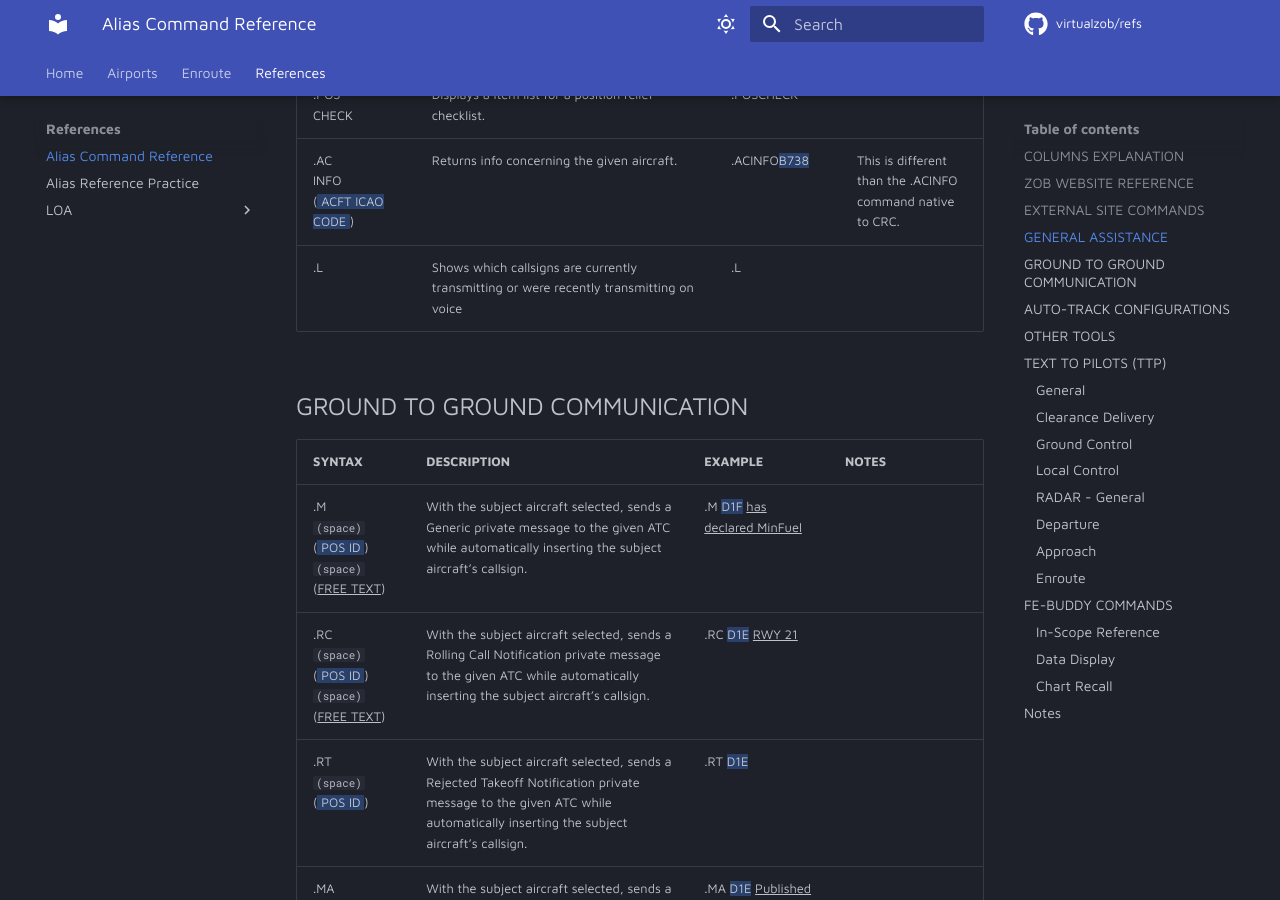
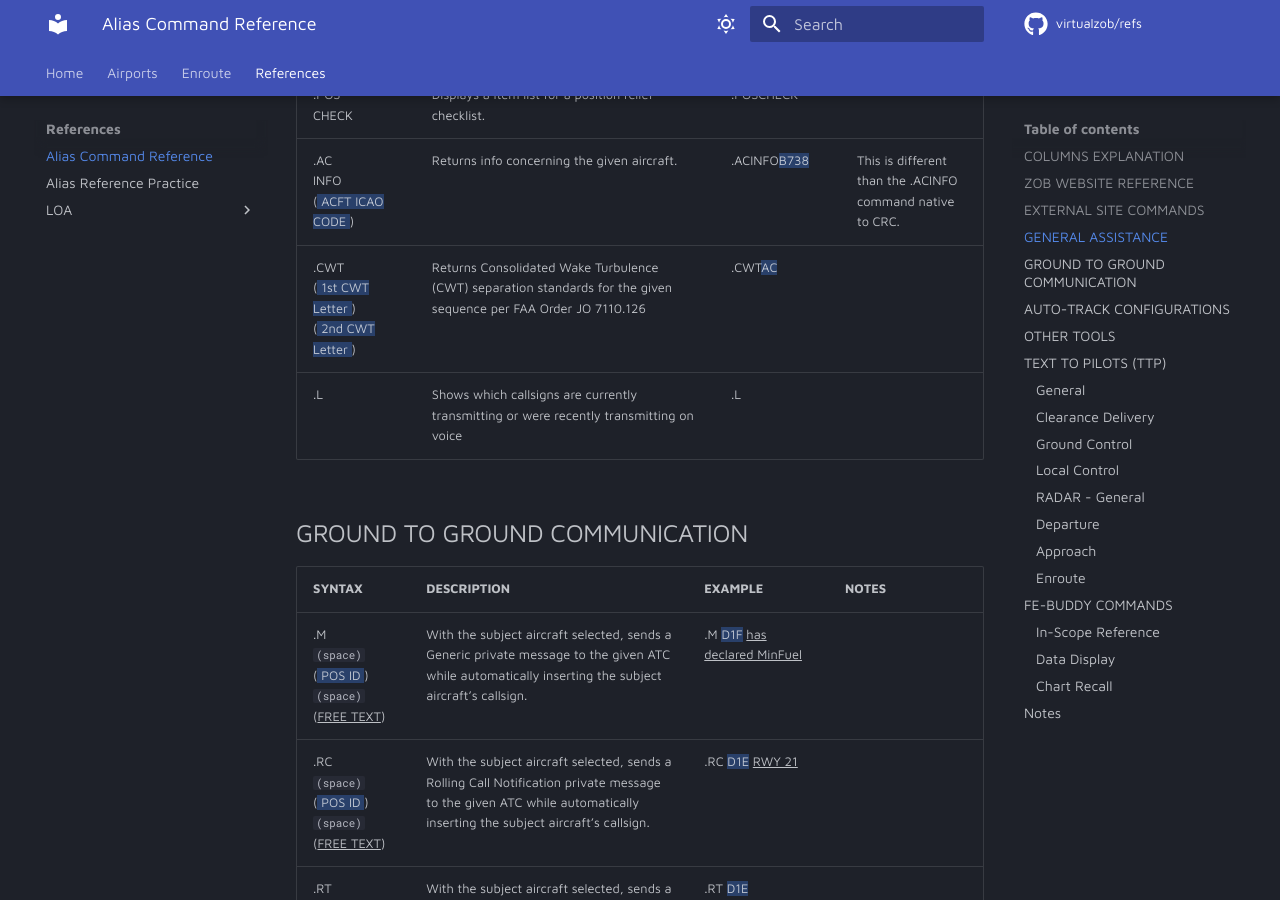
Before and after one commit to virtualZOB/refs, an MkDocs documentation site: the page built from docs/references/alias_cmd_ref.md, in a window 1280 px wide and 900 px high, scrolled down 3906 px. Built offline with MkDocs 1.6.1 and Material for MkDocs 9.7.7, drawn with Linux system fonts in a browser that asks for light colours; comment, search, counter and statistics services are not loaded.

Commit message:
Update alias_cmd_ref.md
Added alias reference to table for Consolidated Wake Turbulence (CWT) ISR commands.

```diff
--- a/docs/references/alias_cmd_ref.md
+++ b/docs/references/alias_cmd_ref.md
@@ -69,6 +69,7 @@ See "Text to Pilots" section for context.
 |   .OTP   |   Displays a script to read to the pilot with the format of a VFR-ON-TOP clearance.   |   .TOP   |      |
 |   .POS <br> CHECK   |   Displays a item list for a position relief checklist.   |   .POSCHECK   |      |
 |   .AC <br> INFO <br> ({== ACFT ICAO CODE ==})   |   Returns info concerning the given aircraft.   |   .ACINFO{==B738==}  |   This is different than the .ACINFO command native to CRC.   |
+|   .CWT <br> ({== 1st CWT Letter ==}) <br> ({== 2nd CWT Letter ==})   |   Returns Consolidated Wake Turbulence (CWT) separation standards for the given sequence per FAA Order JO 7110.126   |   .CWT{==AC==}   |      |
 | .L | Shows which callsigns are currently transmitting or were recently transmitting on voice | .L | |
 
 ## GROUND TO GROUND COMMUNICATION
```
